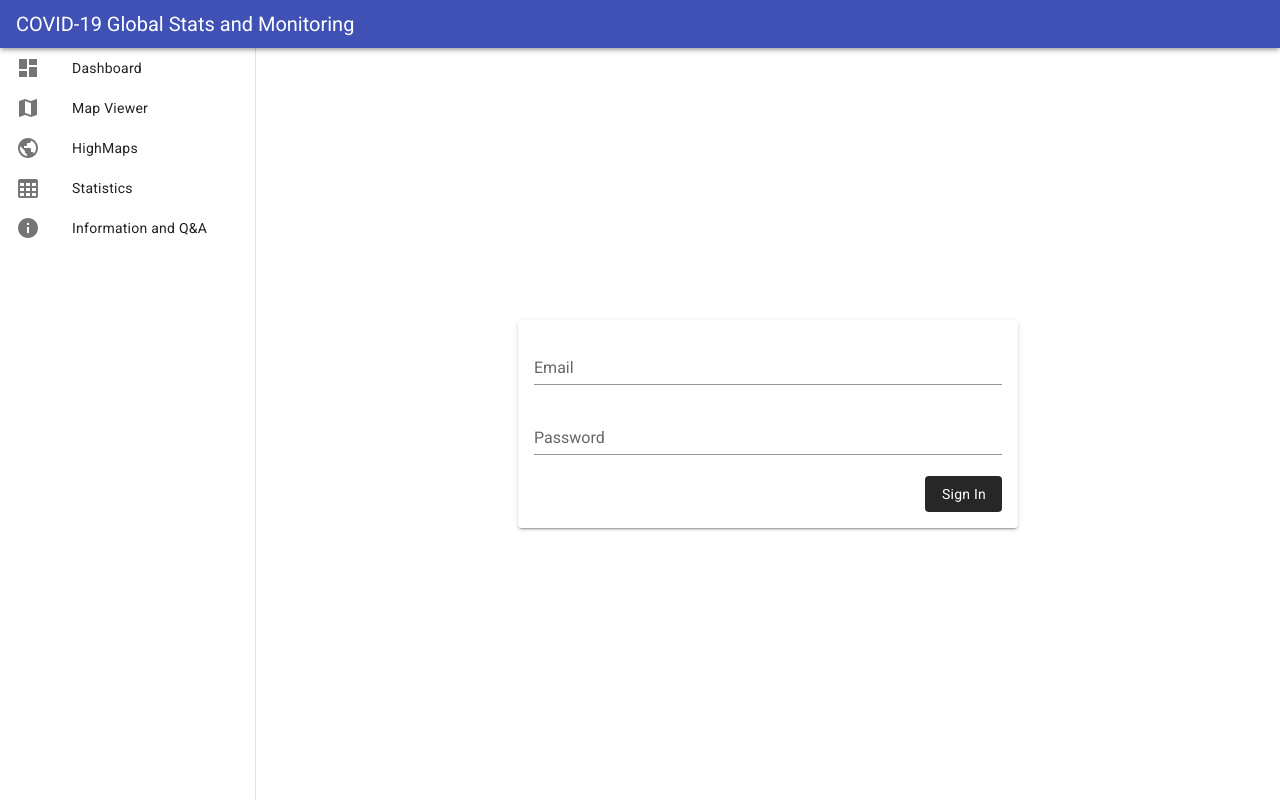
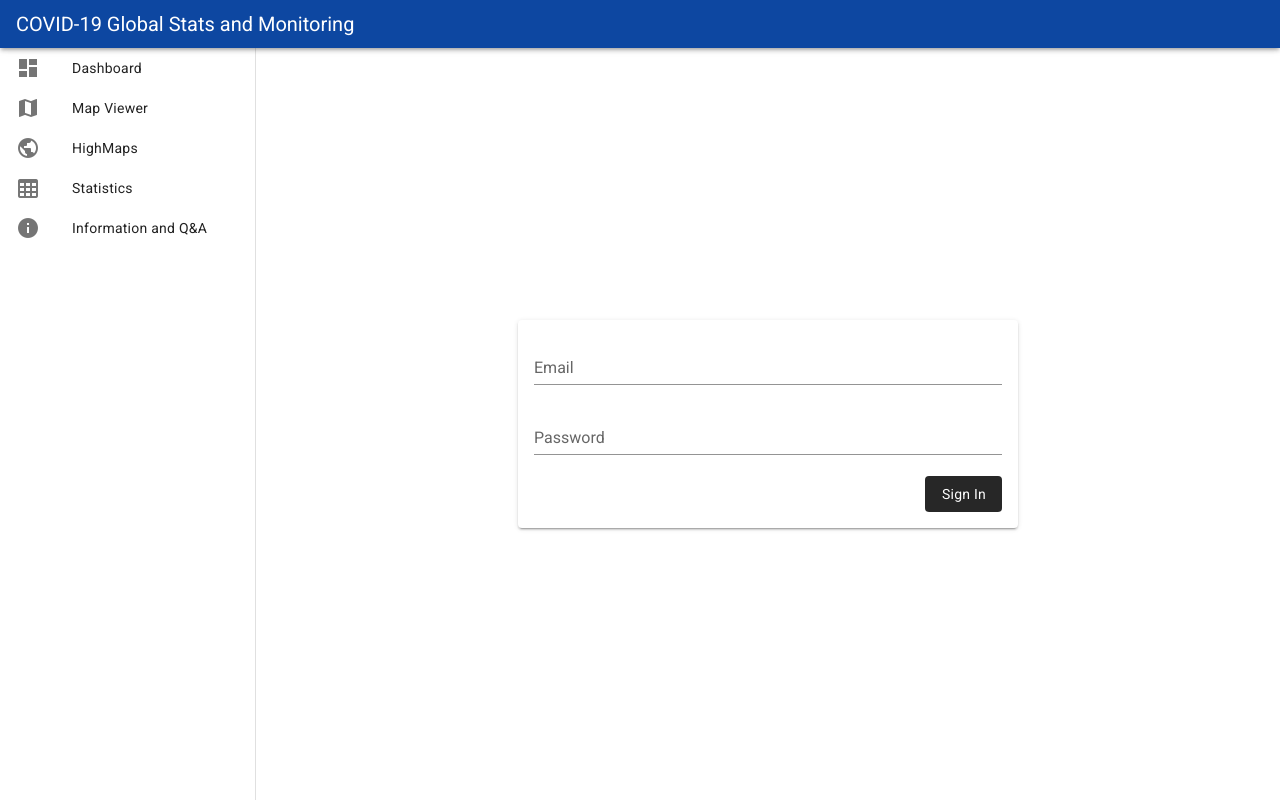
Before and after one commit to anaszakaria/covid19-app, a Vue app: page /signin in a window 1280 px wide. Built offline with nearby package versions, Linux system fonts and the light colour scheme; a small style sheet from the web is missing.

Commit message:
Changed primary color to blue darken-4

```diff
--- a/src/plugins/vuetify.js
+++ b/src/plugins/vuetify.js
@@ -13,7 +13,7 @@ export default new Vuetify({
         },
         themes: {
             light: {
-                primary: '#3F51B5',
+                primary: '#0D47A1',
                 secondary: '#424242',
                 accent: '#82B1FF',
                 error: '#FF5252',
```
